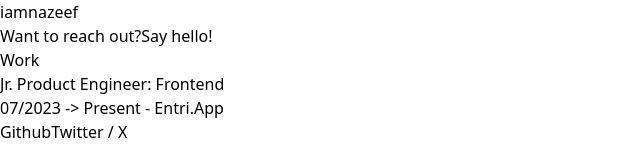
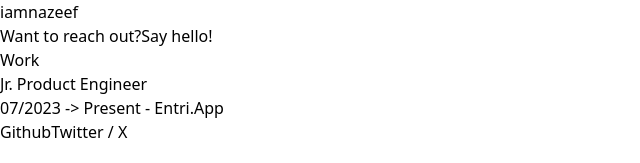
Before and after one commit to iamnazeef/Portfolio, a React (Vite) app: page / in a window 1280 px wide. Shown: the top 163 px of the page, without its empty margins (0-640 px from the left). Built offline with nearby package versions, Linux system fonts and the light colour scheme; what @material-tailwind/react would draw is missing.

Commit message:
Update works.ts

```diff
--- a/src/data/works.ts
+++ b/src/data/works.ts
@@ -4,6 +4,6 @@ export const works = [
     organizationWebsite: 'https://entri.app/',
     startYear: '07/2023',
     endYear: 'Present',
-    position: 'Jr. Product Engineer: Frontend'
+    position: 'Jr. Product Engineer'
   }
 ]
```
